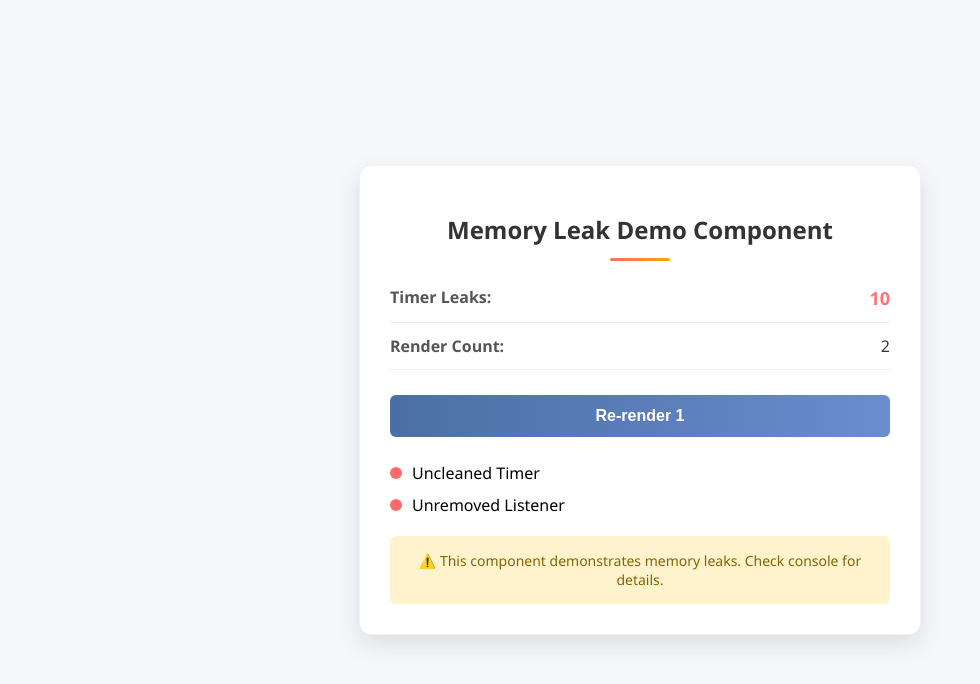
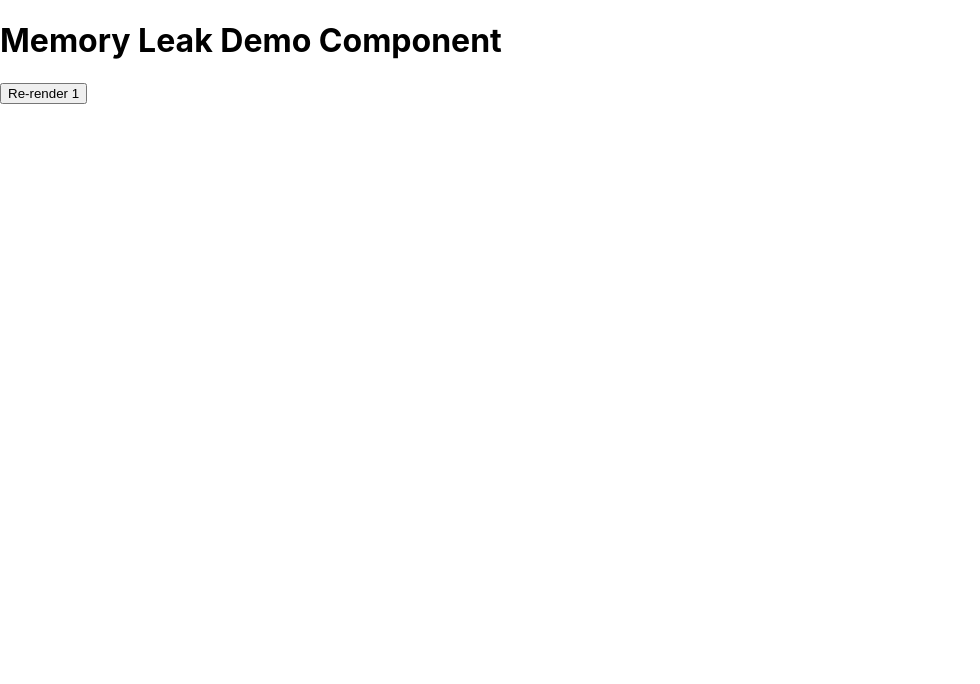
Before and after one commit to EdmondWang/React-Scenario, a React (Create React App) app: page /memory-leak in a window 1280 px wide. Shown: the top 684 px of the page, without its empty margins (0-980 px from the left). Built offline with nearby package versions, Linux system fonts and the light colour scheme.

Commit message:
Revert "styles to memory leak page"
This reverts commit 701bc9b62f304dfeeff7b1e694d1f14c7f59ceb0.

```diff
--- a/src/features/memory-leak/index.tsx
+++ b/src/features/memory-leak/index.tsx
@@ -1,25 +1,14 @@
-import React, { useState, useEffect } from 'react';
-import './styles.css';
+import { useEffect, useState } from 'react';
 
 const LeakDemo = () => {
     console.log('LeakDemo component render function is called');
 
     const [count, setCount] = useState(1);
-    const [leakCount, setLeakCount] = useState(0);
-    const [renderCount, setRenderCount] = useState(0);
-
-    // Track component renders
-    useEffect(() => {
-        setRenderCount(prev => prev + 1);
-    }, []); // Empty dependency array to run only once on mount
-
     // Uncleaned timer (memory leak point)
     useEffect(() => {
         console.log('Creating setInterval timer');
-        // eslint-disable-next-line @typescript-eslint/no-unused-vars
         const timer = setInterval(() => {
             console.log('Leaking memory...');
-            setLeakCount(prev => prev + 1);
         }, 1000);
 
         // Intentionally not returning cleanup function
@@ -36,21 +25,9 @@ const LeakDemo = () => {
     }, []);
 
     return (
-        <div className="leak-demo-container">
-            <div className="card">
-                <h1 className="title">Memory Leak Demo Component</h1>
-                <div className="info-section">
-                    <div className="info-item">
-                        <span className="label">Timer Leaks:</span>
-                        <span className="value leak-count">{leakCount}</span>
-                    </div>
-                    <div className="info-item">
-                        <span className="label">Render Count:</span>
-                        <span className="value">{renderCount}</span>
-                    </div>
-                </div>
+        <div>
+            <h1>Memory Leak Demo Component</h1>
             <button
-                    className="reload-button"
                 onClick={() => {
                     console.log('Forcing re-render');
                     setCount((prev: number) => prev + 1);
@@ -58,23 +35,8 @@ const LeakDemo = () => {
             >
                 Re-render {count}
             </button>
-                <div className="leak-indicators">
-                    <div className="indicator-item">
-                        <div className="indicator active"></div>
-                        <span>Uncleaned Timer</span>
-                    </div>
-                    <div className="indicator-item">
-                        <div className="indicator active"></div>
-                        <span>Unremoved Listener</span>
-                    </div>
-                </div>
-                <div className="warning-text">
-                    <p>⚠️ This component demonstrates memory leaks. Check console for details.</p>
-                </div>
-            </div>
         </div>
     );
 };
 
-
 export default LeakDemo;
--- a/src/features/memory-leak/styles.css
+++ /dev/null
@@ -1,162 +0,0 @@
-.leak-demo-container {
-  display: flex;
-  justify-content: center;
-  align-items: center;
-  min-height: 100vh;
-  background-color: #f5f7fa;
-  padding: 20px;
-  box-sizing: border-box;
-  font-family: 'Segoe UI', Tahoma, Geneva, Verdana, sans-serif;
-}
-
-.card {
-  background-color: white;
-  border-radius: 12px;
-  box-shadow: 0 10px 25px rgba(0, 0, 0, 0.1);
-  padding: 30px;
-  width: 100%;
-  max-width: 500px;
-  transition: transform 0.3s ease, box-shadow 0.3s ease;
-}
-
-.card:hover {
-  transform: translateY(-5px);
-  box-shadow: 0 15px 30px rgba(0, 0, 0, 0.15);
-}
-
-.title {
-  color: #333;
-  font-size: 24px;
-  margin-bottom: 25px;
-  text-align: center;
-  position: relative;
-  padding-bottom: 15px;
-}
-
-.title::after {
-  content: '';
-  position: absolute;
-  bottom: 0;
-  left: 50%;
-  transform: translateX(-50%);
-  width: 60px;
-  height: 3px;
-  background: linear-gradient(90deg, #ff6b6b, #ffa502);
-  border-radius: 2px;
-}
-
-.info-section {
-  margin-bottom: 25px;
-}
-
-.info-item {
-  display: flex;
-  justify-content: space-between;
-  margin-bottom: 12px;
-  padding-bottom: 12px;
-  border-bottom: 1px solid #eee;
-}
-
-.label {
-  font-weight: 600;
-  color: #555;
-}
-
-.value {
-  color: #333;
-  font-weight: 500;
-}
-
-.leak-count {
-  color: #ff6b6b;
-  font-weight: 700;
-  font-size: 18px;
-  animation: pulse 2s infinite;
-}
-
-@keyframes pulse {
-  0% { opacity: 1; }
-  50% { opacity: 0.7; }
-  100% { opacity: 1; }
-}
-
-.reload-button {
-  width: 100%;
-  padding: 12px;
-  background: linear-gradient(90deg, #4a6fa5, #6b8cce);
-  color: white;
-  border: none;
-  border-radius: 6px;
-  font-size: 16px;
-  font-weight: 600;
-  cursor: pointer;
-  transition: background-color 0.3s ease, transform 0.2s ease;
-  margin-bottom: 25px;
-}
-
-.reload-button:hover {
-  background: linear-gradient(90deg, #3a5a8a, #5b7bc8);
-  transform: translateY(-2px);
-}
-
-.reload-button:active {
-  transform: translateY(0);
-}
-
-.leak-indicators {
-  margin-bottom: 20px;
-}
-
-.indicator-item {
-  display: flex;
-  align-items: center;
-  margin-bottom: 10px;
-}
-
-.indicator {
-  width: 12px;
-  height: 12px;
-  border-radius: 50%;
-  margin-right: 10px;
-}
-
-.indicator.active {
-  background-color: #ff6b6b;
-  box-shadow: 0 0 0 rgba(255, 107, 107, 0.7);
-  animation: pulse-ring 1.5s cubic-bezier(0.215, 0.61, 0.355, 1) infinite;
-}
-
-@keyframes pulse-ring {
-  0% {
-    box-shadow: 0 0 0 0 rgba(255, 107, 107, 0.7);
-  }
-  70% {
-    box-shadow: 0 0 0 10px rgba(255, 107, 107, 0);
-  }
-  100% {
-    box-shadow: 0 0 0 0 rgba(255, 107, 107, 0);
-  }
-}
-
-.warning-text {
-  background-color: #fff3cd;
-  color: #856404;
-  padding: 15px;
-  border-radius: 6px;
-  font-size: 14px;
-  text-align: center;
-}
-
-.warning-text p {
-  margin: 0;
-}
-
-@media (max-width: 500px) {
-  .card {
-    padding: 20px;
-  }
-
-  .title {
-    font-size: 20px;
-  }
-}
```
Lines whose indentation alone changed are shown as unchanged.
